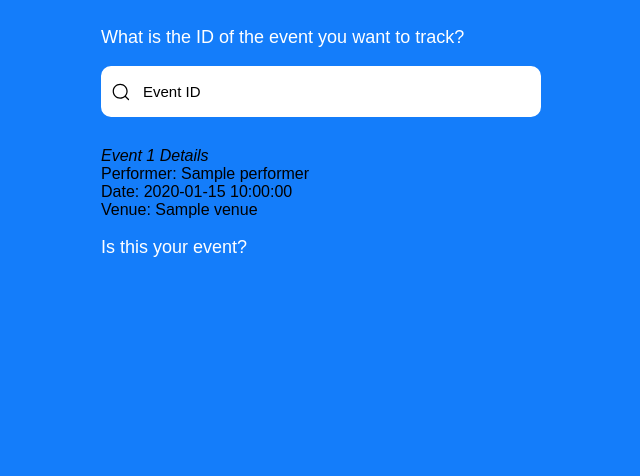
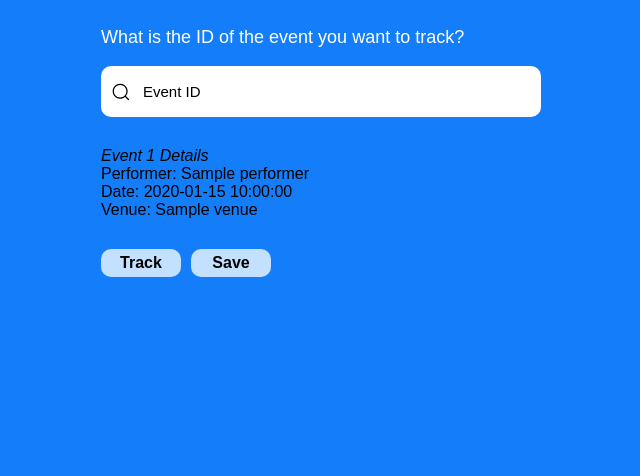
Before and after one commit to jakemarsdenn/SeatGeek-Alerts, a Flask app: template templates/tracking.html in a window 1280 px wide. Shown: the part 284-760 px from the top of the page, without its empty margins (99-739 px from the left). Run offline with Flask 3, Linux system fonts and the light colour scheme; the template is opened without the code that fills it: most values are stand-ins (such as "Sample title", 1, 10 or a date in 2020).

Commit message:
added option buttons to tracking page

```diff
--- a/static/css/tracking.css
+++ b/static/css/tracking.css
@@ -2,6 +2,7 @@
     font-family: var(--myfont);
     color: black;
     margin-top: 30px;
+    margin-bottom: 30px;
 }
 
 #error-message {
@@ -59,3 +60,27 @@
     height: 20px;
     fill: black;
 }
+
+.response-buttons-wrapper {
+    width: 100%;
+    display: flex;
+    justify-content: flex-start;
+}
+
+#track-button, #save-button{
+    background-color: rgb(195,225,255);
+    color: black;
+    border: 0;
+    border-radius: 10px;
+    padding-top: 5px;
+    padding-bottom: 5px;
+    font-size: 1rem;
+    font-weight: 600;
+    cursor: pointer;
+    transition: background-color .3s ease;
+    width: 80px;
+}
+
+#track-button:hover, #save-button:hover{
+    background-color: rgb(140,200,255);
+}
--- a/templates/tracking.html
+++ b/templates/tracking.html
@@ -26,7 +26,10 @@
                     <span>Performer: {{ event.performer }}</span><br>
                     <span>Date: {{ event.datetime }}</span><br>
                     <span>Venue: {{ event.venue }}</span><br>
-                    <p>Is this your event?</p>
+                </div>
+                <div class="response-buttons-wrapper">
+                    <button id="track-button" onclick="doSomething()">Track</button>
+                    <button id="save-button" onclick="doSomething()" style="margin-left: 10px">Save</button>
                 </div>
             {% else %}
                 <p>No events found</p>
```
